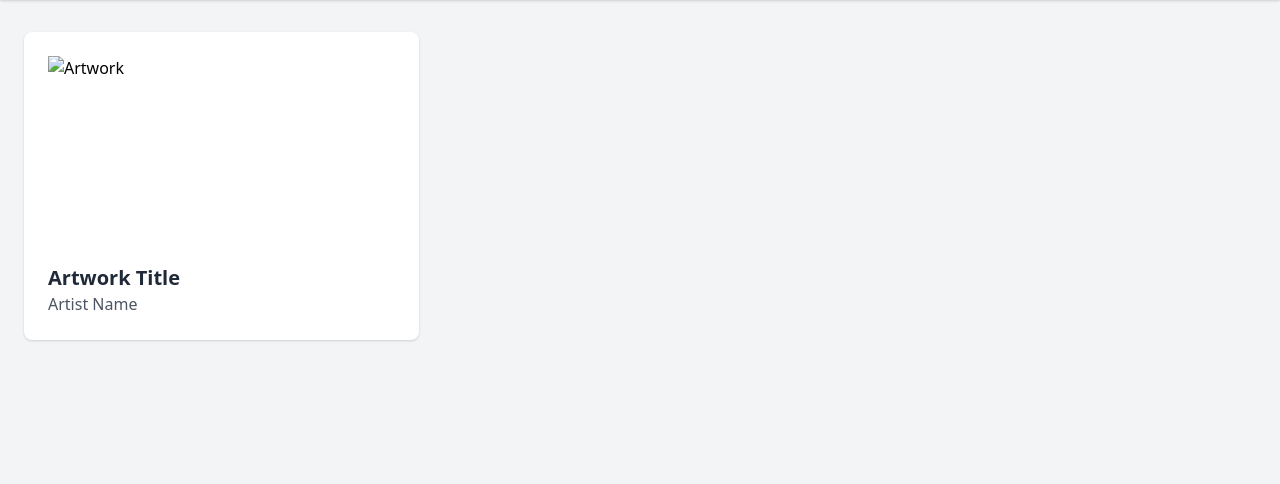
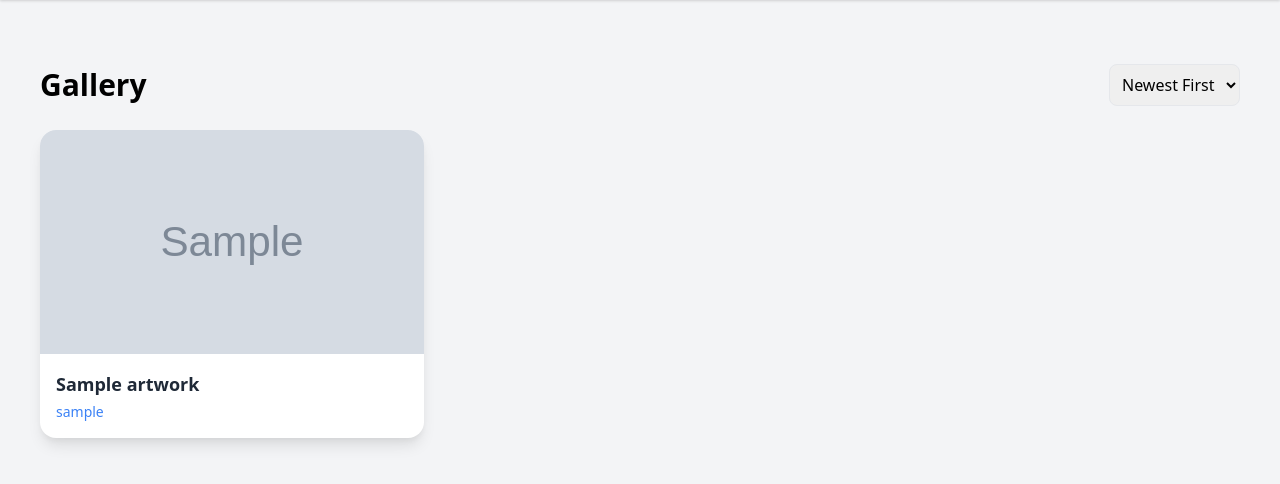
Before and after one commit to Joshuawilfred/webstack-potfolio, a Flask app: page /gallery in a window 1280 px wide. Shown: the part 60-544 px from the top of the page. Run offline with Flask 3, Linux system fonts and the light colour scheme; tables that the repository leaves empty hold one stand-in row (values such as "Sample post"); grey boxes marked "Sample" are stand-in pictures; some libraries are stand-ins or nearby versions.

Commit message:
modified base view

```diff
--- a/app/templates/base.html
+++ b/app/templates/base.html
@@ -4,55 +4,13 @@
         <meta charset="UTF-8" />
         <meta name="viewport" content="width=device-width, initial-scale=1.0" />
         <title>Art Gallery</title>
-    <link
-      href="https://cdn.jsdelivr.net/npm/tailwindcss@2.2.19/dist/tailwind.min.css"
-      rel="stylesheet"
-    />
-    <link
-      href="https://cdnjs.cloudflare.com/ajax/libs/font-awesome/6.0.0-beta3/css/all.min.css"
-      rel="stylesheet"
-    />
+        <link href="https://cdn.jsdelivr.net/npm/tailwindcss@2.2.19/dist/tailwind.min.css" rel="stylesheet" />
+        <link href="https://cdnjs.cloudflare.com/ajax/libs/font-awesome/6.0.0-beta3/css/all.min.css" rel="stylesheet" />
     </head>
     <body class="bg-gray-100">
-    <nav class="bg-white shadow">
-      <div class="container mx-auto px-6 py-4">
-        <div class="flex justify-between items-center">
-          <a
-            href="{{ url_for('main.index') }}"
-            class="text-xl font-bold text-gray-800"
-            >Art Gallery</a
-          >
-          <div class="flex space-x-4">
-            {% if current_user.is_authenticated %}
-            <span class="text-gray-800 flex gap-2 items-center ">
-              <i data-feather="user" class="w-5 h-5"></i>
-              {{ current_user.username }}!
-              </span
-            >
-            <a
-              href="{{ url_for('auth.logout') }}"
-              class="text-red-600 hover:text-red-800"
-              >Logout</a
-            >
-            {% else %}
-            <a
-              href="{{ url_for('auth.signup') }}"
-              class="text-gray-800 hover:text-gray-600"
-              >Sign Up</a
-            >
-            <a
-              href="{{ url_for('auth.login') }}"
-              class="text-gray-800 hover:text-gray-600"
-              >Login</a
-            >
-            {% endif %}
-          </div>
-        </div>
-      </div>
-    </nav>
-    <main class="container mx-auto px-6 py-8">
-      {% block content %}{% endblock %}
-    </main>
+        <!-- Include top navigation -->
+        {% include 'menu.html' %}
+        <main class="container mx-auto px-6 py-8">{% block content %}{% endblock %}</main>
 
         <!-- Include Feather Icons -->
         <script src="https://cdnjs.cloudflare.com/ajax/libs/feather-icons/4.29.2/feather.min.js"></script>
--- a/app/templates/gallery.html
+++ b/app/templates/gallery.html
@@ -1,12 +1,40 @@
 {% extends "base.html" %}
 
 {% block content %}
-<div class="grid grid-cols-1 md:grid-cols-3 gap-6">
-    <!-- Artwork cards will go here -->
-    <div class="bg-white p-6 rounded-lg shadow">
-        <img src="https://via.placeholder.com/300" alt="Artwork" class="w-full h-48 object-cover mb-4">
-        <h2 class="text-xl font-bold text-gray-800">Artwork Title</h2>
-        <p class="text-gray-600">Artist Name</p>
+<div class="container mx-auto px-4 py-8">
+    <div class="flex justify-between items-center mb-6">
+        <h1 class="text-3xl font-bold">Gallery</h1>
+        <select id="sort-select"
+                class="p-2 border rounded-lg focus:ring-2 focus:ring-blue-500">
+            <option value="latest" {% if sort_by == 'latest' %}selected{% endif %}>Newest First</option>
+            <option value="oldest" {% if sort_by == 'oldest' %}selected{% endif %}>Oldest First</option>
+            <option value="alphabetical" {% if sort_by == 'alphabetical' %}selected{% endif %}>A-Z</option>
+        </select>
+    </div>
+
+    <div class="grid grid-cols-1 md:grid-cols-3 gap-6">
+        {% for artwork in artworks %}
+        <div class="bg-white rounded-2xl shadow-lg overflow-hidden transition-transform transform hover:scale-105">
+            <img src="{{ url_for('static', filename=artwork.image_url.split('static/')[-1]) }}"
+                 alt="{{ artwork.title }}"
+                 class="w-full h-56 object-cover">
+            <div class="p-4">
+                <h2 class="text-lg font-bold text-gray-800">{{ artwork.title }}</h2>
+                <p class="text-gray-600 text-sm mt-1">
+                    <a href="{{ url_for('main.artist_profile', username=artwork.artist.username) }}"
+                       class="text-blue-500 hover:underline">
+                        {{ artwork.artist.username }}
+                    </a>
+                </p>
+            </div>
+        </div>
+        {% endfor %}
     </div>
 </div>
+
+<script>
+    document.getElementById('sort-select').addEventListener('change', function() {
+        window.location.href = "{{ url_for('main.gallery') }}" + "?sort=" + this.value;
+    });
+</script>
 {% endblock %}
--- /dev/null
+++ b/app/templates/menu.html
@@ -0,0 +1,32 @@
+<nav class="bg-white shadow">
+    <div class="container mx-auto px-6 py-4">
+        <div class="flex justify-between items-center">
+            <a href="{{ url_for('main.index') }}" class="text-xl font-bold text-gray-800">Art Gallery</a>
+            <div class="flex space-x-4">
+                {% if current_user.is_authenticated %}
+                <!-- Authenticated User Menu -->
+                <div class="flex space-x-4 justify-center">
+                    <a href="{{ url_for('main.gallery') }}" class="text-blue-600 hover:text-blue-800 hover:underline">
+                        <span class="flex gap-1 items-center">
+                            <i data-feather="compass" class="w-5 h-5"></i>
+                            Explore
+                        </span>
+                    </a>
+                    <a href="{{ url_for('main.upload_artwork') }}" class="text-green-600 hover:text-green-700 hover:underline"
+                        >Upload Artwork</a
+                    >
+                    <span class="text-gray-800 flex gap-2 items-center">
+                        <i data-feather="user" class="w-5 h-5"></i>
+                        {{ current_user.username }}
+                    </span>
+                    <a href="{{ url_for('auth.logout') }}" class="text-red-600 hover:text-red-800">Logout</a>
+                </div>
+                {% else %}
+                <!-- Non-Authenticated User Menu -->
+                <a href="{{ url_for('auth.signup') }}" class="text-gray-800 hover:text-gray-600">Sign Up</a>
+                <a href="{{ url_for('auth.login') }}" class="text-gray-800 hover:text-gray-600">Login</a>
+                {% endif %}
+            </div>
+        </div>
+    </div>
+</nav>
```
Lines whose indentation alone changed are shown as unchanged.
